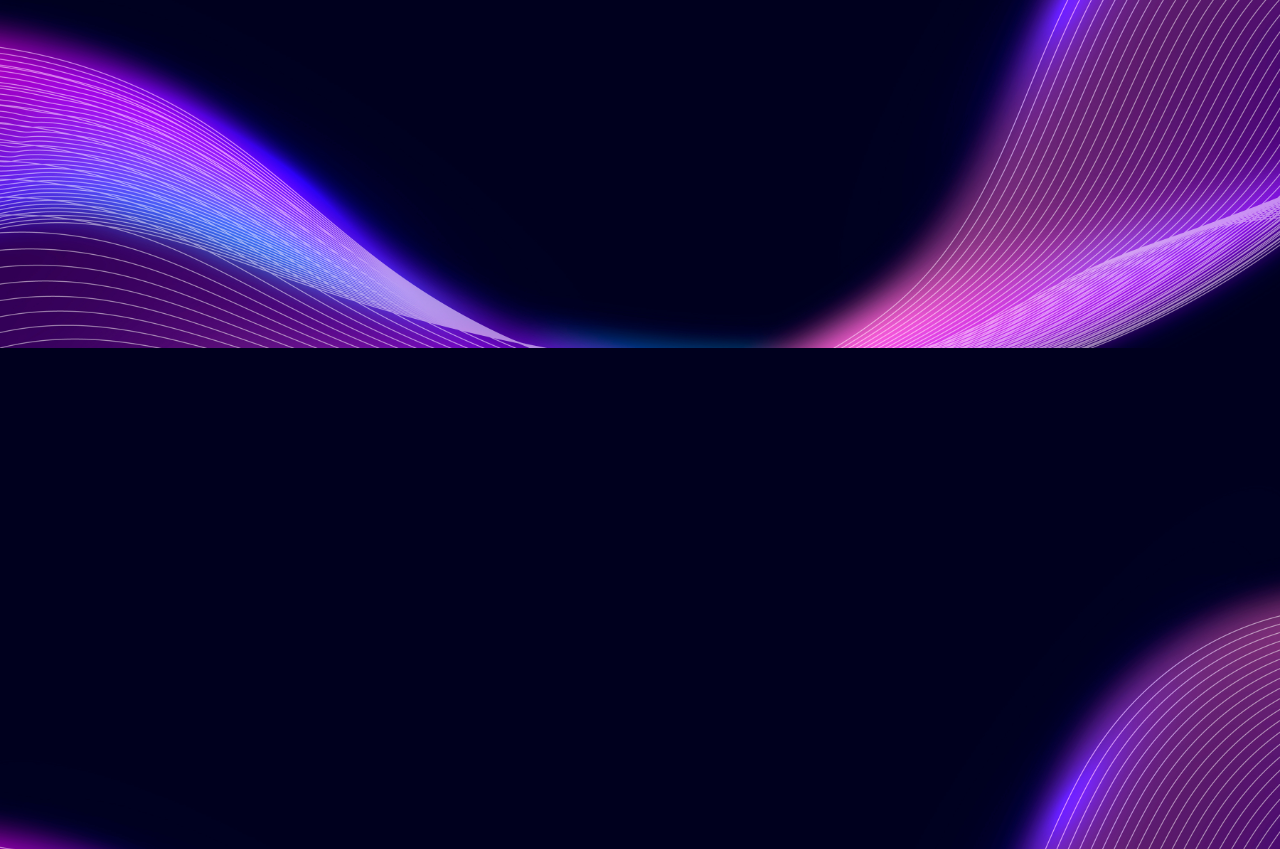
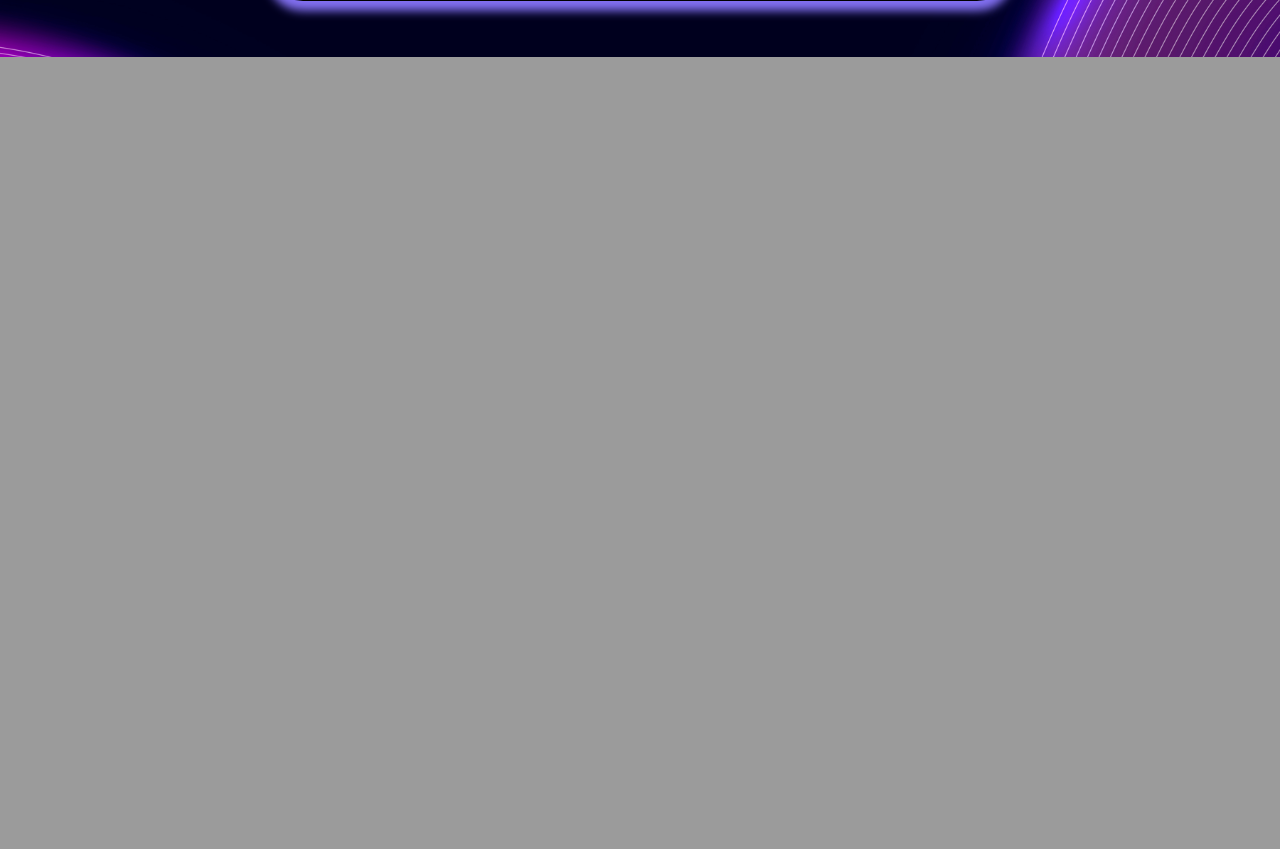
Before and after one commit to 101lLEOl101/Goodchat, a Django app: page / in a window 1280 px wide. Shown: the part 1252-2101 px from the top of the page. After the commit the page ends 1309 px from the top, so only its background shows below. Run offline with Django 4.2, Linux system fonts and the light colour scheme; data comes from the database, SQL or seed files in the repository; some libraries are stand-ins or nearby versions.

Commit message:
fix main_page and bookmark_page

```diff
--- a/main/static/css/style.css
+++ b/main/static/css/style.css
@@ -123,10 +123,10 @@ transition: 0.3s;
 /* MAIN_PAGE (HOME)*/
 .main_page{
     width: 90%;
-    height: 2000px;
     border-radius: 5px;
-    margin-bottom: 100px;
-    padding-top:1px
+    margin: 0 auto;
+    margin-top:7vh;
+    margin-bottom:7vh;
 }
 
 .setting_page{
--- a/main/templates/main_page.html
+++ b/main/templates/main_page.html
@@ -3,8 +3,7 @@
 {% block title %}Главная страница{% endblock %}
 
 {% block content %}
-<div>
-	<div class = "main_page">
+<div class = "main_page">
         {% for post in posts %}
         <div class = "main_page_post">
             <div class="post-box">
@@ -22,6 +21,5 @@
             </div>
         </div>
         {% endfor %}
-	</div>
 </div>
 {% endblock %}
```
